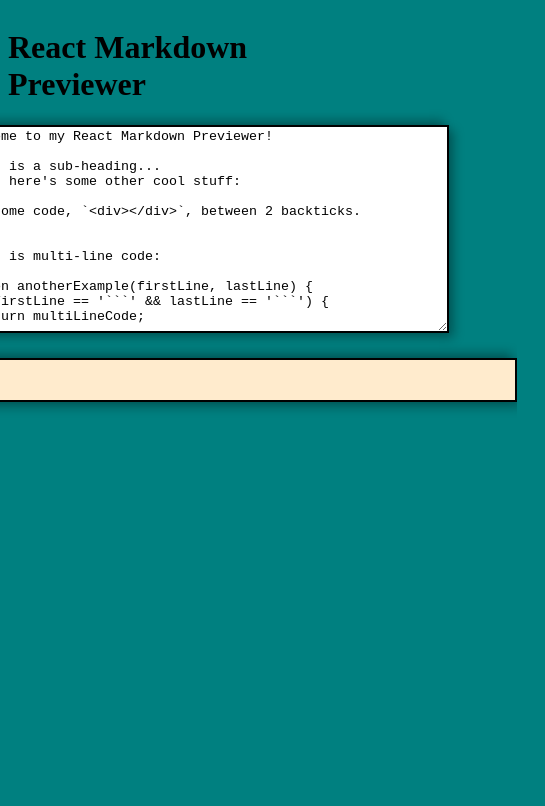
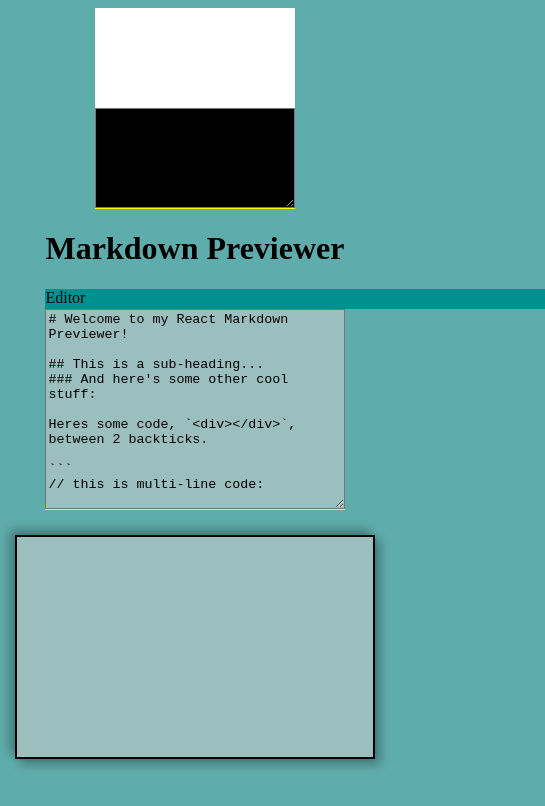
Before and after one commit to OscarFabiani/Markdown-Previewer, a plain HTML site: page index.html in a window 390 px wide. Shown: the whole page, 545 px wide, since content can reach past the window. Drawn offline with nearby package versions, Linux system fonts and the light colour scheme.

Commit message:
Added styling and functionality

```diff
--- a/index.html
+++ b/index.html
@@ -4,8 +4,15 @@
     <link rel="stylesheet" type="text/css" href="styles.css">
   </head>
   <body>
-    <h1>React Markdown Previewer</h1>
-    <textarea id="editor"></textarea>
+    <div id="test-wrapper">
+      <div id="test1"></div>
+      <textarea id="test2"></textarea>
+    </div>
+    <h1>Markdown Previewer</h1>
+    <div id="editor-wrapper">
+      <div id="editor-bar">Editor</div>
+      <textarea id="editor"></textarea>
+    </div>
     <div id="preview"></div>
     <script type="text/javascript" src="script.js"></script>
     <script src="https://cdnjs.cloudflare.com/ajax/libs/marked/0.3.6/marked.js"></script>
--- a/script.js
+++ b/script.js
@@ -58,5 +58,7 @@ And here. | Okay. | I think we get it.
 
 editor.value = defaultText;
 
-//CREATE GITHUB REPOSITORY AND REPLICATE COLOR SCHEME, DROP SHADOW, SCROLLABILITY, EXPAND/CONTRACT BUTTON, MINIMUM HEIGHT, HORIZONTAL RESPONSIVITY, STYLING,
-//AND POSSIBLY SOLVE LINEBREAK ISSUE..
+//REPLICATE TOP BAR, EXPAND/CONTRACT BUTTON, AND DISABLE TEXTAREA RESIZING
+//AND POSSIBLY SOLVE LINEBREAK ISSUE.
+
+//CONTINUE RESEARCHING BOX-SIZING AND WHY MY TEXTAREA IS WIDER AND CAUSING MY WRAPPER DIV TO BE LONGER
--- a/styles.css
+++ b/styles.css
@@ -1,20 +1,105 @@
+/*
+* {
+  margin: 0;
+  padding: 0;
+}
+*/
 body {
   display: flex;
   flex-direction: column;
   align-items: center;
-  background-color: teal;
+  background-color: rgb(95, 172, 172);
+}
+#test-wrapper {
+  height: 201px;
+  width: 200px;
+  background-color: yellow;
+}
+#test1 {
+  height: 100px;
+  width: 200px;
+  background-color: white;
+}
+#test2 {
+  height: 100px;
+  width: 200px;
+  background-color: black;
+  box-sizing: border-box;
+}
+#editor-wrapper {
+  height: 221px;
+  background-color: yellow;
+  /*border: 2px solid black;
+  box-shadow: -5px -5px 10px rgba(0, 0, 0, 0.3), 5px 5px 10px rgba(0, 0, 0, 0.3);*/
+}
+#editor-bar {
+  display: flex;
+  padding: 0;
+  height: 20px;
+  width: 500px;
+  background-color: rgb(0, 144, 144);
+  /*border-top: 2px solid black;
+  border-left: 2px solid black;
+  border-right: 2px solid black;*/
 }
 #editor {
+  resize: vertical;
   height: 200px;
   width: 500px;
+  background-color: rgb(155, 190, 190);
+  box-sizing: border-box;
+}
+@media (max-width: 650px) {
+  #editor-wrapper {
+    width: 80%;
+  }
+  #editor {
+    width: 100%;
+  }
+}
+#preview {
+  min-height: 200px;
+  width: 800px;
+  margin-top: 25px;
+  background-color: rgb(155, 190, 190);
+  padding: 10px;
   border: 2px solid black;
   box-shadow: 5px 5px 10px rgba(0, 0, 0, 0.3), -5px -5px 10px rgba(0, 0, 0, 0.3);
 }
-#preview {
-  width: 600px;
-  margin-top: 25px;
-  background-color: blanchedalmond;
-  padding: 20px;
-  border: 2px solid black;
-  box-shadow: 5px 5px 10px rgba(0, 0, 0, 0.3), -5px -5px 10px rgba(0, 0, 0, 0.3);
+#preview img {
+  max-width: 100%;
+  height: auto;
 }
+@media (max-width: 850px) {
+  #preview {
+    width: 90%;
+  }
+}
+
+#preview h1 {
+  border-bottom: 2px solid rgb(38, 70, 70);
+}
+#preview h2 {
+  border-bottom: 1px solid rgb(38, 70, 70);
+}
+code {
+  background-color: white;
+}
+pre code {
+  display: block;
+}
+table {
+  border: 1px solid black;
+  border-collapse: collapse;
+}
+td {
+  border: 1px solid black;
+}
+th {
+  border: 1px solid black;
+}
+blockquote {
+  padding-left: 5px;
+  border-left: 3px solid rgb(34, 61, 61);
+  color: rgb(34, 61, 61);
+}
```
